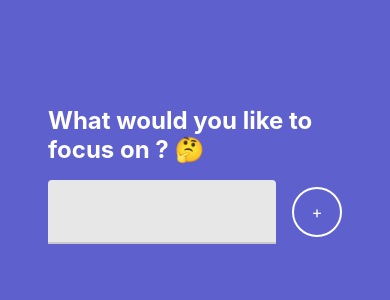
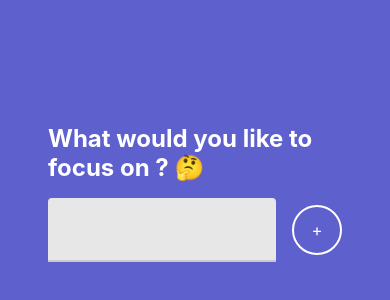
Before and after one commit to aureliasegarra/focusTimer, a React Native app: screen / in a window 390 px wide. Shown: the part 60-360 px from the top of the page. Built offline with nearby package versions, Linux system fonts and the light colour scheme.

Commit message:
:heavy_plus_sign: add Timer component

```diff
--- a/App.js
+++ b/App.js
@@ -1,7 +1,9 @@
 import React, { useState } from 'react';
-import { View, Text, StyleSheet } from 'react-native';
+import { View, Text, StyleSheet, Platform } from 'react-native';
 import { Focus } from './src/features/focus/Focus';
 import { colors } from './src/utils/colors';
+import { Timer } from './src/features/timer/Timer';
+import { spacing } from './src/utils/sizes';
 
 
 export default function App() {
@@ -9,7 +11,7 @@ export default function App() {
   return (
     <View style={styles.container}>
      {focusSubject ? (
-       <Text>Here is where Im going to build a timer</Text>
+      <Timer focusSubject={focusSubject} />
      ) : (
        <Focus addSubject={setFocusSubject} />
      )}
@@ -21,6 +23,7 @@ export default function App() {
 const styles = StyleSheet.create({
   container: {
     flex: 1,
+    paddingTop: Platform.OS === 'ios' ? spacing.md : spacing.lg,
     backgroundColor: colors.purple,
 
   },
--- /dev/null
+++ b/src/features/timer/Timer.js
@@ -0,0 +1,25 @@
+import React, { useState } from 'react';
+import { View, Text, StyleSheet } from 'react-native';
+import { spacing } from '../../utils/sizes';
+
+
+export const Timer = ({ focusSubject }) => {
+
+
+  return (
+    <View style={styles.container}>
+
+        <Text style={styles.title}>Timer goes here : {focusSubject}</Text>
+
+
+    </View>
+  );
+};
+
+const styles =StyleSheet.create({
+    container: {
+        flex: 1,
+    }
+})
+
+export default Timer;
```
